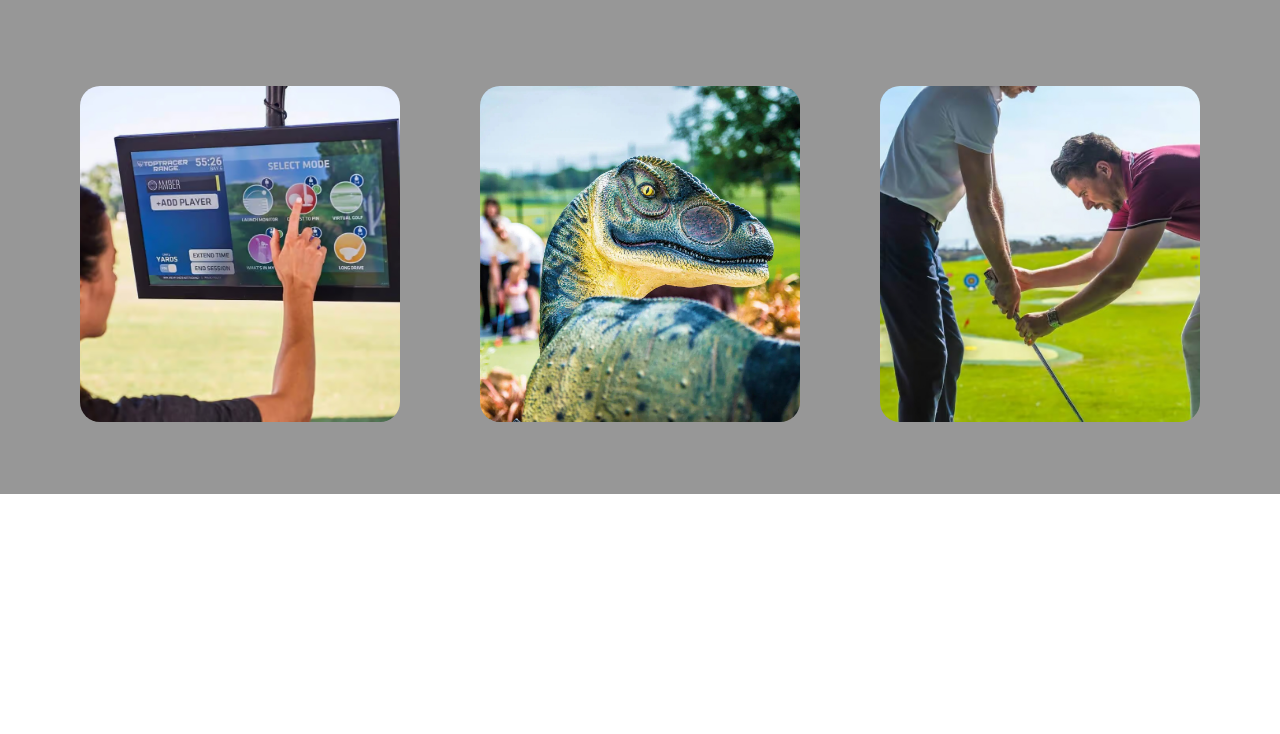
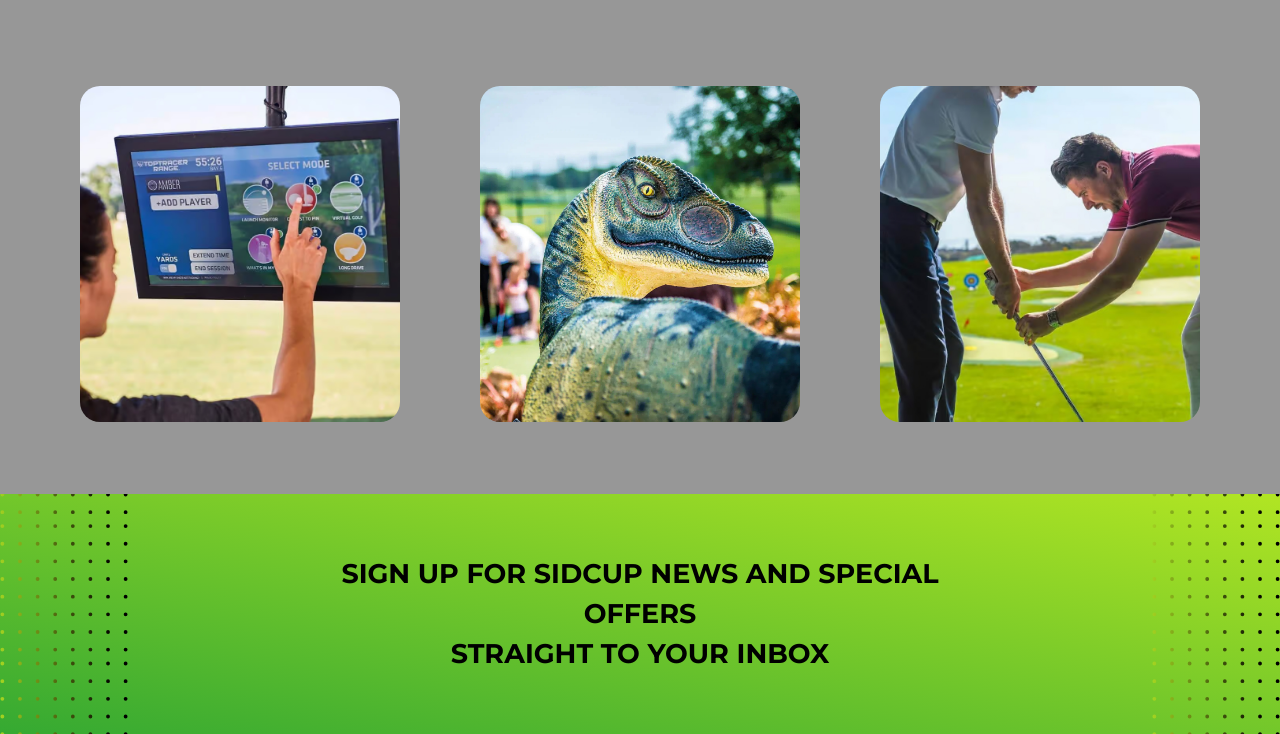
Before and after one commit to Baisampayan/SidcupFamilyGolf-Clone, a plain HTML site: page index.html in a window 1280 px wide. Shown: the part 1453-2187 px from the top of the page. Before the commit the page ends 1947 px from the top, so only its background shows below. Drawn offline with nearby package versions, Linux system fonts and the light colour scheme.

Commit message:
Sign-up Section Completed

```diff
--- a/index.html
+++ b/index.html
@@ -112,6 +112,11 @@
             </div>
           </div>
         </div>
+        <div id="signup-section">
+          <img src="./assets/images/dots-side.svg" alt="" srcset="">
+          <h4>Sign up for Sidcup News and Special Offers <br>Straight to Your Inbox</h4>
+          <img src="./assets/images/dots-side.svg" alt="" srcset="">
+        </div>
       </div>
     </div>
     <script
--- a/style.css
+++ b/style.css
@@ -319,3 +319,28 @@ video {
   font-size: 1.2rem;
   line-height: 2rem;
 }
+
+#signup-section {
+  height: 30vh;
+  display: flex;
+  align-items: center;
+  justify-content: space-between;
+  background: linear-gradient(to left bottom, #b1e523, #35a932) ;
+}
+
+#signup-section img {
+  width: 10%;
+  height: 100%;
+  object-fit: cover;
+}
+
+#signup-section h4 {
+  width: 50%;
+  color: #000000;
+  font-size: 27px;
+  line-height: 40px;
+  text-align: center;
+  text-transform: uppercase;
+  position: relative;
+  z-index: 10;
+}
```
Also changed, not shown: assets/images/dots-side.svg (added).
